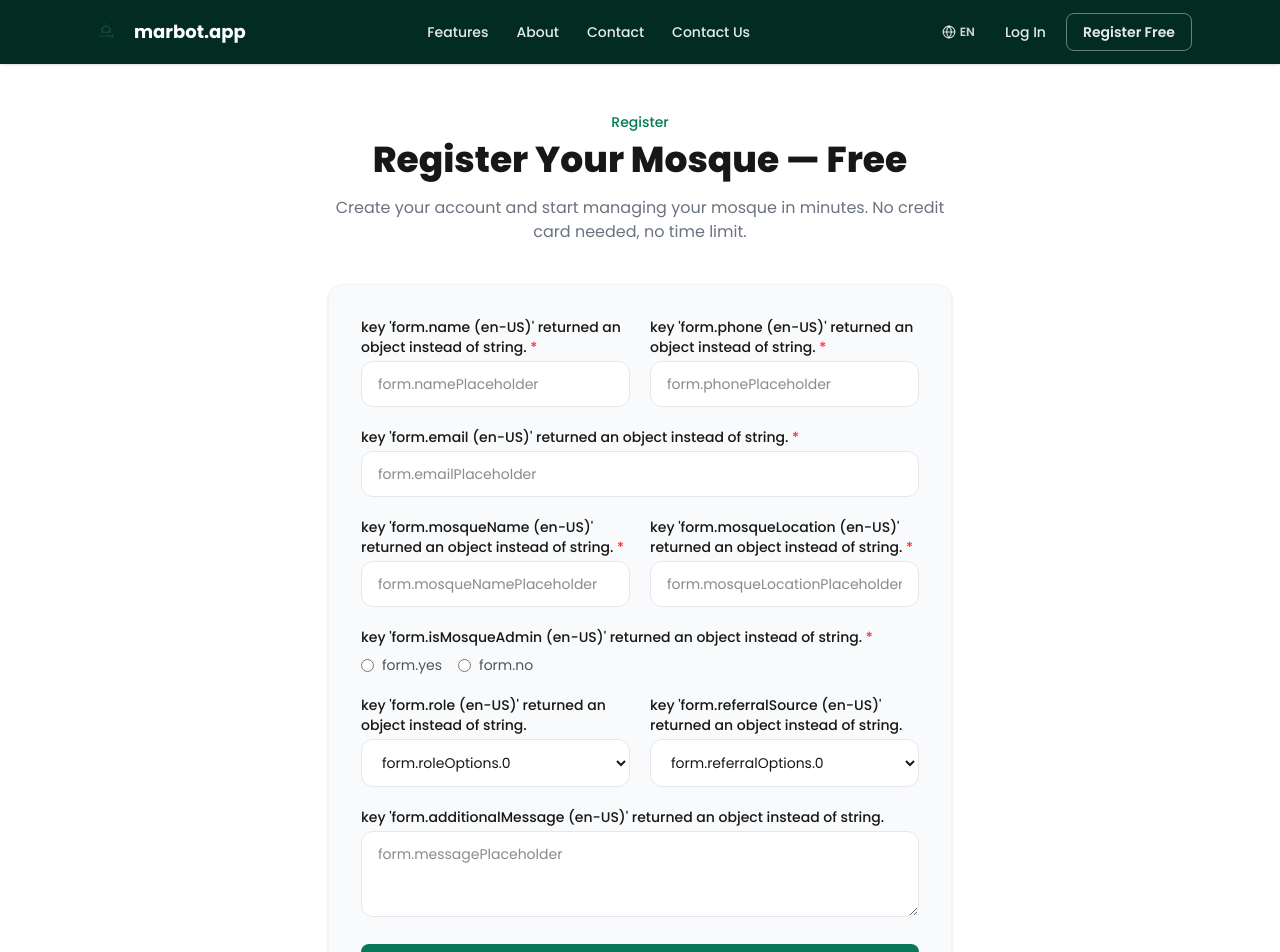
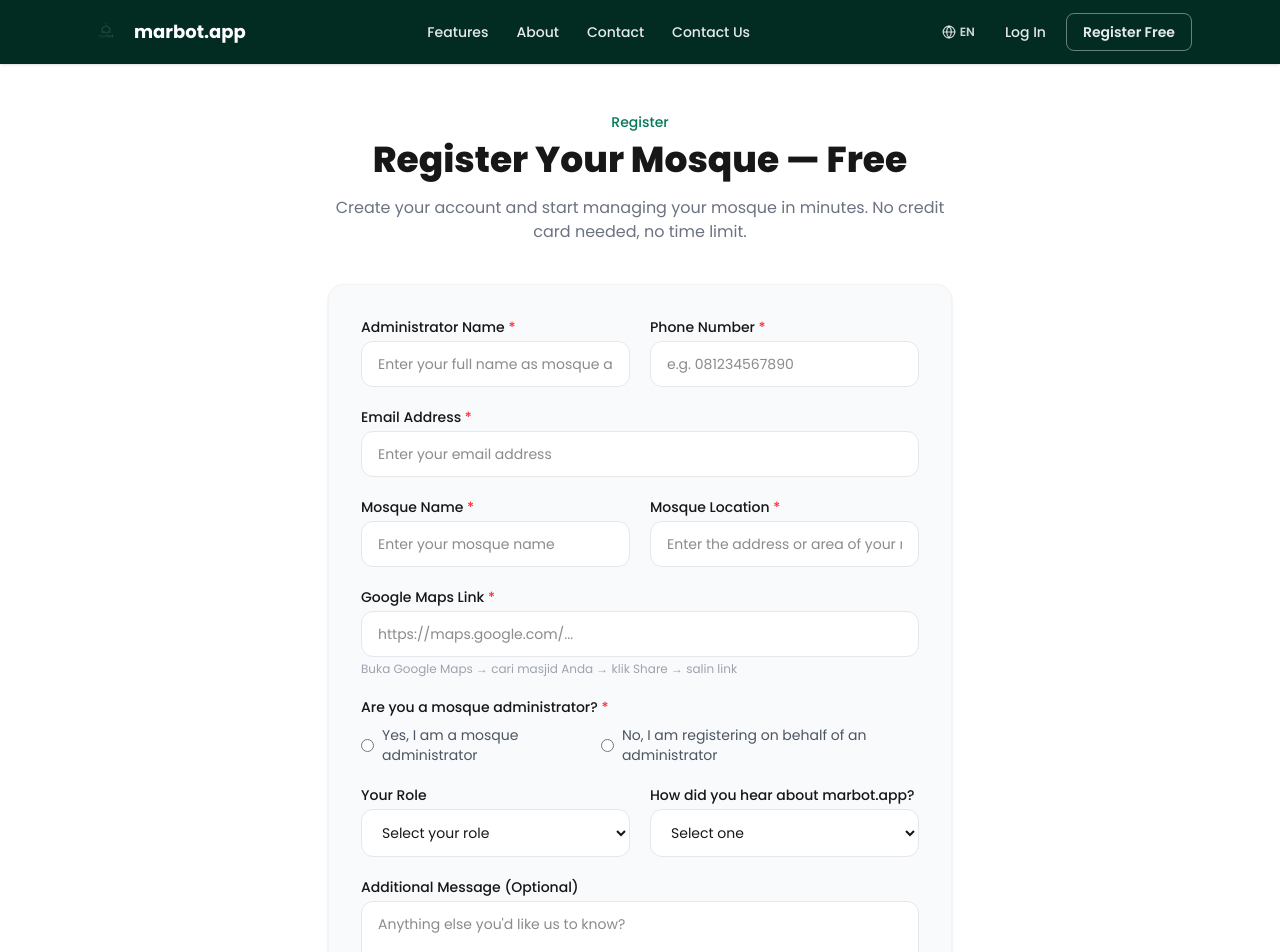
Before and after one commit to k1m0ch1/marbot-app-main-site, a React (Vite) app: page /register in a window 1280 px wide. Shown: the top 952 px of the page. Built offline with nearby package versions, Linux system fonts and the light colour scheme.

Commit message:
feat: add photo verification upload to registration form (#24)
Require registrants to upload a selfie photo with committee members
as proof of legitimate mosque management access.

```diff
--- a/src/pages/Register.jsx
+++ b/src/pages/Register.jsx
@@ -2,14 +2,63 @@
 import { useTranslation } from "react-i18next";
 import Button from "../components/ui/Button";
 
+const API_URL = "https://api.marbot.app";
+
 export default function Register() {
   const { t } = useTranslation(["register", "common"]);
   const [submitted, setSubmitted] = useState(false);
+  const [submitting, setSubmitting] = useState(false);
+  const [error, setError] = useState("");
+  const [photoPreview, setPhotoPreview] = useState(null);
+  const [photoBase64, setPhotoBase64] = useState(null);
 
-  const handleSubmit = (e) => {
+  const handleSubmit = async (e) => {
     e.preventDefault();
-    setSubmitted(true);
+    setSubmitting(true);
+    setError("");
+
+    if (!photoBase64) {
+      setError("Foto verifikasi wajib diupload");
+      setSubmitting(false);
+      return;
+    }
+
+    const form = e.target;
+    const data = {
+      contact_name: form.contact_name.value,
+      email: form.email.value,
+      phone: form.phone.value,
+      mosque_name: form.mosque_name.value,
+      mosque_address: form.mosque_address.value || null,
+      mosque_map_url: form.mosque_map_url.value || null,
+      is_mosque_admin: form.isAdmin?.value === "yes",
+      role: form.role?.value || null,
+      referral: form.referral?.value || null,
+      message: form.message?.value || null,
+      photo_data: photoBase64,
+    };
+
+    try {
+      const res = await fetch(`${API_URL}/api/v1/register`, {
+        method: "POST",
+        headers: { "Content-Type": "application/json" },
+        body: JSON.stringify(data),
+      });
+      if (!res.ok) {
+        const body = await res.json().catch(() => ({ detail: "Registration failed" }));
+        throw new Error(body.detail || "Registration failed");
+      }
+      setSubmitted(true);
+    } catch (err) {
+      setError(err.message);
+    } finally {
+      setSubmitting(false);
+    }
   };
+
+  const inputClass =
+    "mt-1 w-full rounded-xl border border-gray-200 bg-white px-4 py-3 text-sm text-ink-900 outline-none focus:border-brand-500 focus:ring-2 focus:ring-brand-500/20";
+  const selectClass = inputClass;
 
   if (submitted) {
     return (
@@ -21,10 +70,15 @@
           <h1 className="mt-6 font-display text-2xl font-bold text-ink-900">
             {t("register:success.title")}
           </h1>
-          <p className="mt-3 text-ink-500">{t("register:success.message")}</p>
+          <p className="mt-3 text-ink-500">
+            {t("register:success.subtitle")}
+          </p>
+          <p className="mt-2 text-sm text-ink-400">
+            {t("register:success.checkEmail")}
+          </p>
           <div className="mt-6">
-            <Button href="https://login.marbot.app">
-              {t("common:cta.startFree")}
+            <Button href="/">
+              {t("register:success.backToHome")}
             </Button>
           </div>
         </div>
@@ -43,139 +97,183 @@
           <p className="mt-4 text-base text-ink-500">{t("register:subtitle")}</p>
         </div>
 
+        {error && (
+          <div className="mt-6 rounded-xl border border-red-200 bg-red-50 p-4 text-sm text-red-700">
+            {error}
+          </div>
+        )}
+
         <form
           onSubmit={handleSubmit}
           className="mt-10 space-y-5 rounded-2xl border border-gray-100 bg-gray-50 p-6 shadow-sm sm:p-8"
         >
+          {/* Contact Name + Phone */}
           <div className="grid gap-5 sm:grid-cols-2">
             <div>
               <label className="block text-sm font-medium text-ink-700">
-                {t("register:form.name")} <span className="text-red-500">*</span>
+                {t("register:form.name.label")} <span className="text-red-500">*</span>
               </label>
-              <input
-                type="text"
-                required
-                className="mt-1 w-full rounded-xl border border-gray-200 bg-white px-4 py-3 text-sm text-ink-900 outline-none focus:border-brand-500 focus:ring-2 focus:ring-brand-500/20"
-                placeholder={t("register:form.namePlaceholder")}
-              />
+              <input type="text" name="contact_name" required className={inputClass} placeholder={t("register:form.name.placeholder")} />
             </div>
             <div>
               <label className="block text-sm font-medium text-ink-700">
-                {t("register:form.phone")} <span className="text-red-500">*</span>
+                {t("register:form.phone.label")} <span className="text-red-500">*</span>
               </label>
-              <input
-                type="tel"
-                required
-                className="mt-1 w-full rounded-xl border border-gray-200 bg-white px-4 py-3 text-sm text-ink-900 outline-none focus:border-brand-500 focus:ring-2 focus:ring-brand-500/20"
-                placeholder={t("register:form.phonePlaceholder")}
-              />
+              <input type="tel" name="phone" required className={inputClass} placeholder={t("register:form.phone.placeholder")} />
             </div>
           </div>
 
+          {/* Email */}
           <div>
             <label className="block text-sm font-medium text-ink-700">
-              {t("register:form.email")} <span className="text-red-500">*</span>
+              {t("register:form.email.label")} <span className="text-red-500">*</span>
             </label>
-            <input
-              type="email"
-              required
-              className="mt-1 w-full rounded-xl border border-gray-200 bg-white px-4 py-3 text-sm text-ink-900 outline-none focus:border-brand-500 focus:ring-2 focus:ring-brand-500/20"
-              placeholder={t("register:form.emailPlaceholder")}
-            />
+            <input type="email" name="email" required className={inputClass} placeholder={t("register:form.email.placeholder")} />
           </div>
 
+          {/* Mosque Name + Address */}
           <div className="grid gap-5 sm:grid-cols-2">
             <div>
               <label className="block text-sm font-medium text-ink-700">
-                {t("register:form.mosqueName")} <span className="text-red-500">*</span>
+                {t("register:form.mosqueName.label")} <span className="text-red-500">*</span>
               </label>
-              <input
-                type="text"
-                required
-                className="mt-1 w-full rounded-xl border border-gray-200 bg-white px-4 py-3 text-sm text-ink-900 outline-none focus:border-brand-500 focus:ring-2 focus:ring-brand-500/20"
-                placeholder={t("register:form.mosqueNamePlaceholder")}
-              />
+              <input type="text" name="mosque_name" required className={inputClass} placeholder={t("register:form.mosqueName.placeholder")} />
             </div>
             <div>
               <label className="block text-sm font-medium text-ink-700">
-                {t("register:form.mosqueLocation")} <span className="text-red-500">*</span>
+                {t("register:form.mosqueLocation.label")} <span className="text-red-500">*</span>
               </label>
-              <input
-                type="text"
-                required
-                className="mt-1 w-full rounded-xl border border-gray-200 bg-white px-4 py-3 text-sm text-ink-900 outline-none focus:border-brand-500 focus:ring-2 focus:ring-brand-500/20"
-                placeholder={t("register:form.mosqueLocationPlaceholder")}
-              />
+              <input type="text" name="mosque_address" required className={inputClass} placeholder={t("register:form.mosqueLocation.placeholder")} />
             </div>
           </div>
 
+          {/* Google Maps Link */}
           <div>
             <label className="block text-sm font-medium text-ink-700">
-              {t("register:form.isMosqueAdmin")} <span className="text-red-500">*</span>
+              Google Maps Link <span className="text-red-500">*</span>
+            </label>
+            <input
+              type="url"
+              name="mosque_map_url"
+              required
+              className={inputClass}
+              placeholder="https://maps.google.com/..."
+            />
+            <p className="mt-1 text-xs text-ink-400">
+              Buka Google Maps → cari masjid Anda → klik Share → salin link
+            </p>
+          </div>
+
+          {/* Is Admin */}
+          <div>
+            <label className="block text-sm font-medium text-ink-700">
+              {t("register:form.isMosqueAdmin.label")} <span className="text-red-500">*</span>
             </label>
             <div className="mt-2 flex gap-4">
               <label className="flex items-center gap-2 text-sm text-ink-600">
-                <input
-                  type="radio"
-                  name="isAdmin"
-                  value="yes"
-                  required
-                  className="accent-brand-500"
-                />
-                {t("register:form.yes")}
+                <input type="radio" name="isAdmin" value="yes" required className="accent-brand-500" />
+                {t("register:form.isMosqueAdmin.options.yes")}
               </label>
               <label className="flex items-center gap-2 text-sm text-ink-600">
-                <input
-                  type="radio"
-                  name="isAdmin"
-                  value="no"
-                  className="accent-brand-500"
-                />
-                {t("register:form.no")}
+                <input type="radio" name="isAdmin" value="no" className="accent-brand-500" />
+                {t("register:form.isMosqueAdmin.options.no")}
               </label>
             </div>
           </div>
 
+          {/* Role + Referral */}
           <div className="grid gap-5 sm:grid-cols-2">
             <div>
               <label className="block text-sm font-medium text-ink-700">
-                {t("register:form.role")}
+                {t("register:form.role.label")}
               </label>
-              <select className="mt-1 w-full rounded-xl border border-gray-200 bg-white px-4 py-3 text-sm text-ink-900 outline-none focus:border-brand-500 focus:ring-2 focus:ring-brand-500/20">
-                {[0, 1, 2, 3, 4].map((i) => (
-                  <option key={i} value={t(`register:form.roleOptions.${i}`)}>
-                    {t(`register:form.roleOptions.${i}`)}
-                  </option>
-                ))}
+              <select name="role" className={selectClass}>
+                <option value="">{t("register:form.role.placeholder")}</option>
+                <option value="chairman">{t("register:form.role.options.chairman")}</option>
+                <option value="treasurer">{t("register:form.role.options.treasurer")}</option>
+                <option value="secretary">{t("register:form.role.options.secretary")}</option>
+                <option value="marbot">{t("register:form.role.options.marbot")}</option>
+                <option value="other">{t("register:form.role.options.other")}</option>
               </select>
             </div>
             <div>
               <label className="block text-sm font-medium text-ink-700">
-                {t("register:form.referralSource")}
+                {t("register:form.referralSource.label")}
               </label>
-              <select className="mt-1 w-full rounded-xl border border-gray-200 bg-white px-4 py-3 text-sm text-ink-900 outline-none focus:border-brand-500 focus:ring-2 focus:ring-brand-500/20">
-                {[0, 1, 2, 3, 4].map((i) => (
-                  <option key={i} value={t(`register:form.referralOptions.${i}`)}>
-                    {t(`register:form.referralOptions.${i}`)}
-                  </option>
-                ))}
+              <select name="referral" className={selectClass}>
+                <option value="">{t("register:form.referralSource.placeholder")}</option>
+                <option value="google">{t("register:form.referralSource.options.google")}</option>
+                <option value="socialMedia">{t("register:form.referralSource.options.socialMedia")}</option>
+                <option value="friendRecommendation">{t("register:form.referralSource.options.friendRecommendation")}</option>
+                <option value="whatsapp">{t("register:form.referralSource.options.whatsapp")}</option>
+                <option value="other">{t("register:form.referralSource.options.other")}</option>
               </select>
             </div>
           </div>
 
+          {/* Message */}
           <div>
             <label className="block text-sm font-medium text-ink-700">
-              {t("register:form.additionalMessage")}
+              {t("register:form.additionalMessage.label")}
             </label>
             <textarea
+              name="message"
               rows={3}
-              className="mt-1 w-full rounded-xl border border-gray-200 bg-white px-4 py-3 text-sm text-ink-900 outline-none focus:border-brand-500 focus:ring-2 focus:ring-brand-500/20"
-              placeholder={t("register:form.messagePlaceholder")}
+              className={inputClass}
+              placeholder={t("register:form.additionalMessage.placeholder")}
             />
           </div>
 
-          <Button type="submit" className="w-full">
-            {t("register:form.submit")}
+          {/* Photo Verification */}
+          <div>
+            <label className="block text-sm font-medium text-ink-700">
+              Foto Verifikasi <span className="text-red-500">*</span>
+            </label>
+            <p className="text-xs text-ink-400 mt-1 mb-2">
+              Upload foto Anda bersama anggota pengurus masjid dalam salah satu kegiatan masjid. Foto ini sebagai bukti bahwa Anda benar-benar bagian dari pengurus masjid.
+            </p>
+            {photoPreview ? (
+              <div className="relative inline-block">
+                <img src={photoPreview} alt="Preview" className="max-h-48 rounded-xl border border-gray-200" />
+                <button
+                  type="button"
+                  onClick={() => { setPhotoPreview(null); setPhotoBase64(null); }}
+                  className="absolute -top-2 -right-2 w-6 h-6 bg-red-500 text-white rounded-full text-xs flex items-center justify-center hover:bg-red-600"
+                >
+                  ×
+                </button>
+              </div>
+            ) : (
+              <label className="flex flex-col items-center justify-center w-full h-32 border-2 border-dashed border-gray-300 rounded-xl cursor-pointer hover:border-brand-500 hover:bg-brand-50/50 transition-colors">
+                <div className="flex flex-col items-center justify-center text-ink-400">
+                  <svg className="w-8 h-8 mb-1" fill="none" stroke="currentColor" viewBox="0 0 24 24"><path strokeLinecap="round" strokeLinejoin="round" strokeWidth={2} d="M4 16l4.586-4.586a2 2 0 012.828 0L16 16m-2-2l1.586-1.586a2 2 0 012.828 0L20 14m-6-6h.01M6 20h12a2 2 0 002-2V6a2 2 0 00-2-2H6a2 2 0 00-2 2v12a2 2 0 002 2z" /></svg>
+                  <span className="text-sm">Klik untuk upload foto</span>
+                </div>
+                <input
+                  type="file"
+                  accept="image/jpeg,image/png,image/webp"
+                  className="hidden"
+                  onChange={(e) => {
+                    const file = e.target.files?.[0];
+                    if (!file) return;
+                    if (file.size > 5 * 1024 * 1024) {
+                      setError("Ukuran foto maksimal 5MB");
+                      return;
+                    }
+                    const reader = new FileReader();
+                    reader.onload = (ev) => {
+                      setPhotoPreview(ev.target.result);
+                      setPhotoBase64(ev.target.result);
+                    };
+                    reader.readAsDataURL(file);
+                  }}
+                />
+              </label>
+            )}
+          </div>
+
+          <Button type="submit" disabled={submitting} className="w-full">
+            {submitting ? "..." : t("register:form.submit")}
           </Button>
         </form>
       </div>
```
